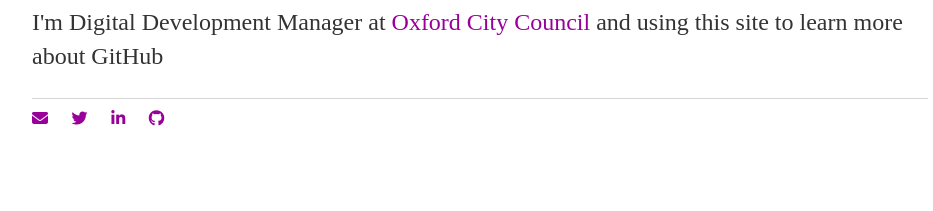
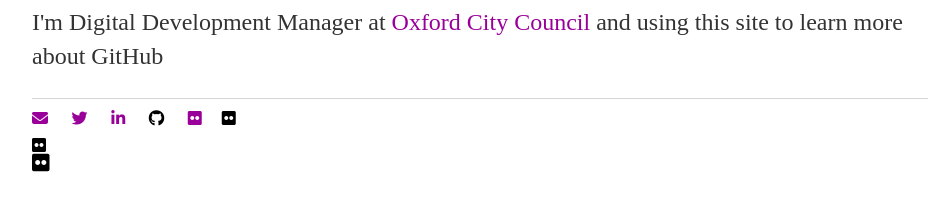
Before and after one commit to electronicdreamplant/electronicdreamplant.github.io, a Jekyll site: the page built from index.html, in a window 1280 px wide. Shown: the part 191-402 px from the top of the page, without its empty margins (160-1093 px from the left). Built offline with Jekyll 4.4.1, drawn with Linux system fonts in a browser that asks for light colours; nearby versions of some CDN libraries.

Commit message:
Update default.html

```diff
--- a/_layouts/default.html
+++ b/_layouts/default.html
@@ -25,8 +25,9 @@
 	    		<ul>
 	        		<li><a href="mailto:neillawrencephotography@gmail.com"> <i class="fa fa-envelope fa-lg"></i></a></li>
 	        		<li><a href="https://twitter.com/Ox1Digital"> <i class="fa fa-twitter fa-lg"></i></a></li>
-	        		<li><a href="https://www.linkedin.com/in/neil-lawrence-3ba71a12"> <i class="fa fa-linkedin fa-lg"></i></a></li>
-	        		<li><a href="https://github.com/electronicdreamplant"> <i class="fa fa-github fa-lg"></i></a></li>
+	        		<li><a href="https://www.linkedin.com/in/neil-lawrence-3ba71a12"><i class="fa fa-linkedin fa-lg"></i></a></li>
+	        		<li><a href="https://github.com/electronicdreamplant"></a><i class="fa fa-github fa-lg"></i></a></li>
+	        		<li><a href="https://www.flickr.com/photos/neillawrencephotography/"</li><i class="fa fa-flickr fa-lg"</i></a></li>
 				</ul>
 			</footer>
 		</body>
```
